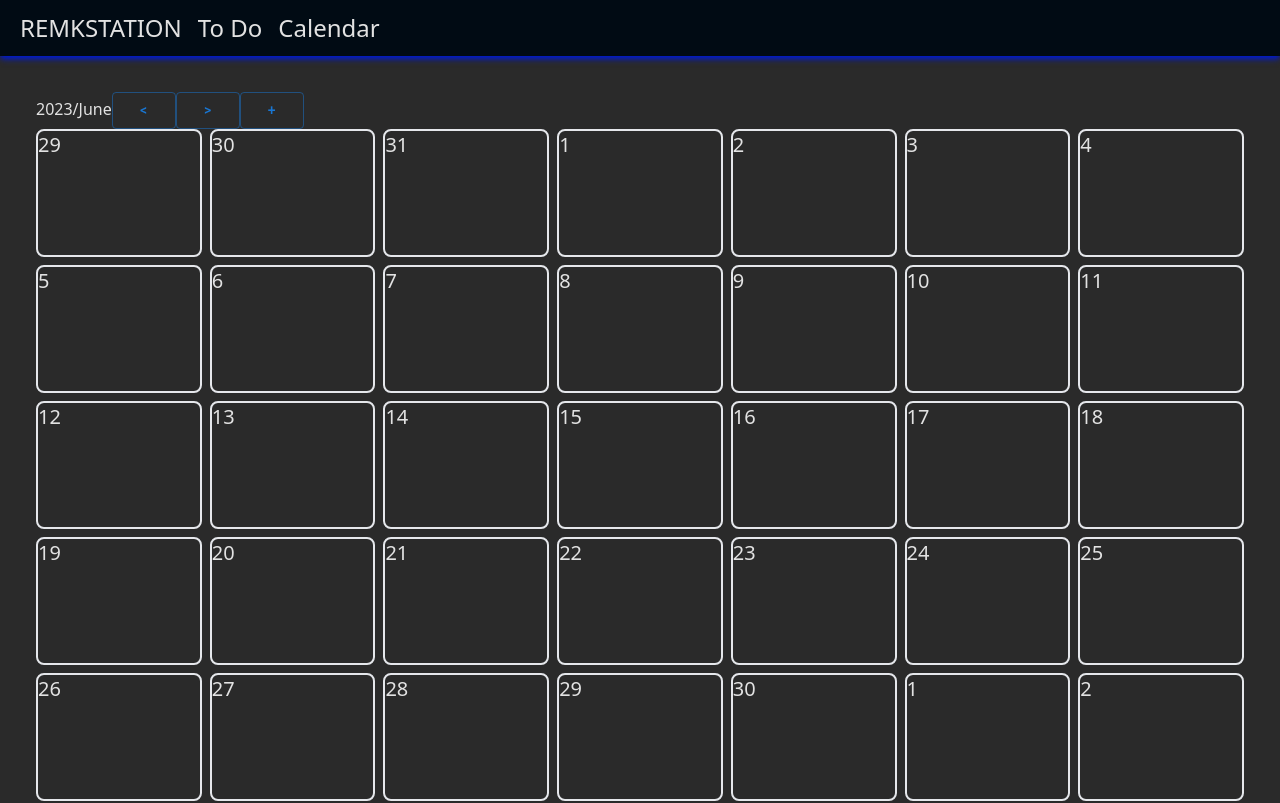
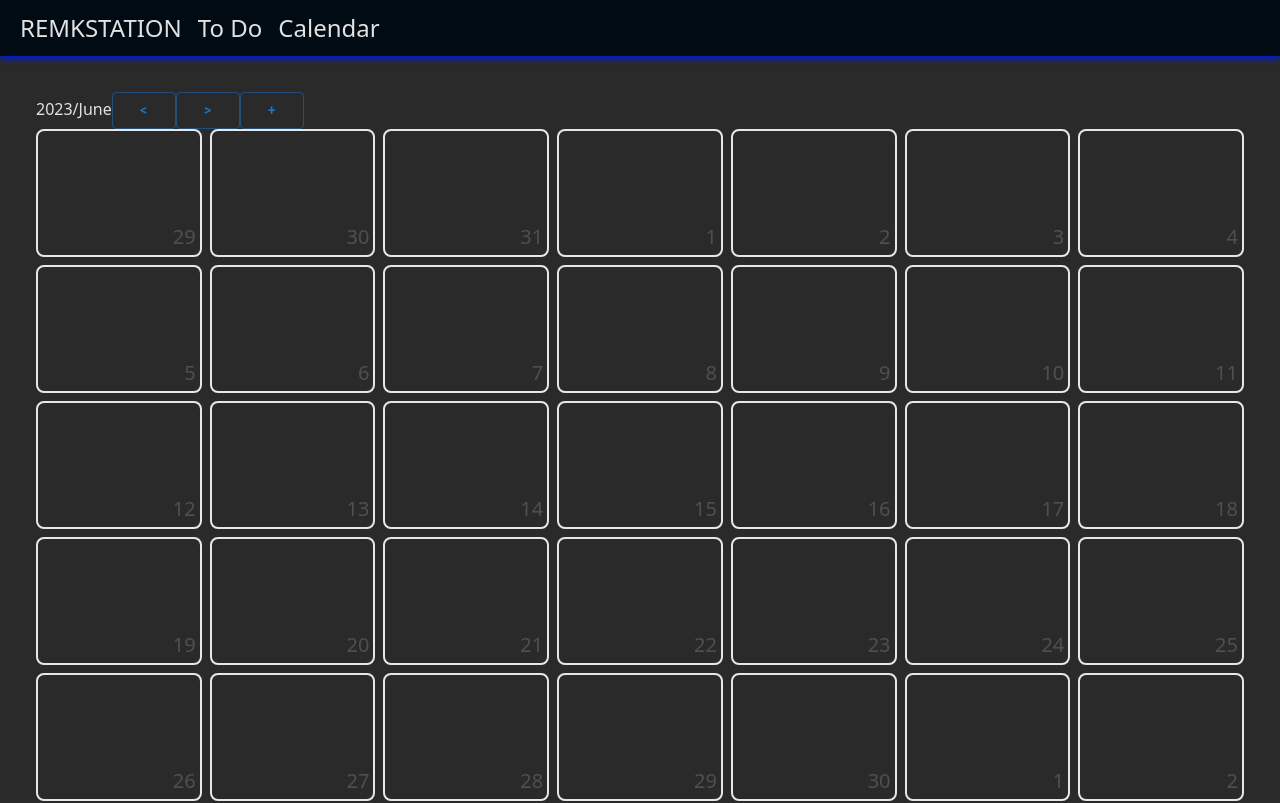
Before and after one commit to MichaelTheSynthCat/remkstation, a Next.js app: page /calendar in a window 1280 px wide. Shown: the top 803 px of the page. Built offline with nearby package versions, Linux system fonts and the light colour scheme.

Commit message:
Functioning calendar

```diff
--- a/components/calendar.js
+++ b/components/calendar.js
@@ -29,28 +29,69 @@ function getViewedWeeks(date_in_first_week) {
     return arr;
 }
 
-function CalendarDayEntry({ date, dataRef }) {
+function CalendarEventEntry({ event, handleModify, handleDelete }) {
+    const [openDialog, setOpenDialog] = useState(false);
+
+    const handleCloseDialog = () => {
+        setOpenDialog(false);
+    };
+
+    const handleSaveChanges = (name, description, date) => {
+        handleModify(event.id, name, description, date);
+        setOpenDialog(false);
+    }
+
+    return (
+        <div
+            className="flex justify-between hover:bg-blue-500"
+            onClick={() => {
+                if (!openDialog) setOpenDialog(true);
+            }}
+        >
+            <span>{event.name}</span>
+            <span>{new Date(event.date).toTimeString().slice(0, 5)}</span>
+            <EventEditDialog
+                openBool={openDialog}
+                handleCloseDialog={handleCloseDialog}
+                handleSaveChanges={handleSaveChanges}
+                modifiedEvent={event}
+                handleDelete={() => {
+                    handleDelete(event.id);
+                    setOpenDialog(false);
+                }}
+            />
+        </div>
+    );
+}
+
+function CalendarDayEntry({ date, dataRef, handleModify, handleDelete }) {
     const renderEvents = () => {
         const events = [];
         var dataCopy = dataRef.slice();
         dataCopy.forEach((event) => {
-      console.log(event);
             if (new Date(event.date).toDateString() === date.toDateString()) {
-        events.push(<div key={event.id}>{event.name}</div>);
+                events.push(
+                    <CalendarEventEntry
+                        key={event.id}
+                        event={event}
+                        handleModify={handleModify}
+                        handleDelete={handleDelete}
+                    />
+                );
             }
         });
         return events;
     };
 
     return (
-    <div className="items-stretch border-2 w-full min-h-[8rem] rounded-lg text-xl">
-      <div>{date.getUTCDate()}</div>
-      <div>{renderEvents()}</div>
+        <div className="relative border-2 w-full min-h-[8rem] rounded-lg text-xl ">
+            <div className="absolute bottom-0 right-0 p-1 opacity-20">{date.getUTCDate()}</div>
+            <div className="items-stretch">{renderEvents()}</div>
         </div>
     );
 }
 
-function CalendarTable({ view_date, dataRef }) {
+function CalendarTable({ view_date, dataRef, handleModify, handleDelete }) {
     const generateCells = (main_date, dataRef) => {
         const cells = [];
         const mondays = getViewedWeeks(main_date);
@@ -60,6 +101,8 @@ function CalendarTable({ view_date, dataRef }) {
                     key={monday.toDateString()}
                     date={monday}
                     dataRef={dataRef}
+                    handleModify={handleModify}
+                    handleDelete={handleDelete}
                 />
             );
             var week_days = [monday];
@@ -72,6 +115,8 @@ function CalendarTable({ view_date, dataRef }) {
                         key={week_days[i].toDateString()}
                         date={week_days[i]}
                         dataRef={dataRef}
+                        handleModify={handleModify}
+                        handleDelete={handleDelete}
                     />
                 );
             }
@@ -119,21 +164,40 @@ function CalendarHeader({ view_date, handleViewChange, handleOpenDialog }) {
     );
 }
 
-function EventEditDialog({ openBool, handleCloseDialog, handleSaveChanges }) {
-  const [name, setName] = useState("");
-  const [description, setDescription] = useState("");
-  const [date, setDate] = useState(dayjs(Date.now()));
+function EventEditDialog({
+    openBool,
+    handleCloseDialog,
+    handleSaveChanges,
+    modifiedEvent,
+    handleDelete,
+}) {
+    const [name, setName] = useState(modifiedEvent ? modifiedEvent.name : "");
+    const [description, setDescription] = useState(
+        modifiedEvent ? modifiedEvent.description : ""
+    );
+    const [date, setDate] = useState(
+        dayjs(modifiedEvent ? new Date(modifiedEvent.date) : Date.now())
+    );
 
     function resetDialog() {
-    setName("");
-    setDescription("");
-    setDate(dayjs(Date.now()));
+        setName(modifiedEvent ? modifiedEvent.name : "");
+        setDescription(modifiedEvent ? modifiedEvent.description : "");
+        setDate(
+            dayjs(modifiedEvent ? new Date(modifiedEvent.date) : Date.now())
+        );
     }
 
     return (
         <Dialog open={openBool}>
-      <div>New event</div>
+            <div
+                className="m-4"
+            >
+                <div className="text-3xl">{modifiedEvent ? "Edit event" : "New event"}</div>
+                <div
+                    className="grid grid-cols-1 gap-6"
+                >
                     <TextField
+                        className=""
                         id="name"
                         variant="outlined"
                         label="Name"
@@ -152,7 +216,10 @@ function EventEditDialog({ openBool, handleCloseDialog, handleSaveChanges }) {
                         }}
                     />
                     <div>
-        <LocalizationProvider dateAdapter={AdapterDayjs} adapterLocale="en-gb">
+                        <LocalizationProvider
+                            dateAdapter={AdapterDayjs}
+                            adapterLocale="en-gb"
+                        >
                             <DatePicker
                                 label="Date"
                                 value={date}
@@ -165,10 +232,12 @@ function EventEditDialog({ openBool, handleCloseDialog, handleSaveChanges }) {
                             />
                         </LocalizationProvider>
                     </div>
+                </div>
                 <div>
                     <Button variant="outlined" onClick={() => handleCloseDialog()}>
                         Cancel
                     </Button>
+                    {modifiedEvent ? (<Button variant="outlined" onClick={handleDelete}>Delete</Button>) : null}
                     <Button
                         variant="outlined"
                         onClick={() => {
@@ -176,8 +245,9 @@ function EventEditDialog({ openBool, handleCloseDialog, handleSaveChanges }) {
                             resetDialog();
                         }}
                     >
-          Add
+                        {modifiedEvent ? "Save changes" : "Add new event"}
                     </Button>
+                </div>
             </div>
         </Dialog>
     );
@@ -210,7 +280,35 @@ export default function Calendar() {
         nextCalendarData.push(newEvent);
         setCalendatData(nextCalendarData);
         localStorage.setItem("calendar", JSON.stringify(nextCalendarData));
-    console.log(nextCalendarData);
+    }
+
+    function updateEvent(oldEventID, newEvent) {
+        var nextCalendarData = calendarData.slice();
+        for (var i = 0; i < nextCalendarData.length; i++) {
+            if (nextCalendarData[i].id === oldEventID) {
+                nextCalendarData[i] = newEvent;
+            }
+        }
+        setCalendatData(nextCalendarData);
+        localStorage.setItem(
+            "calendar",
+            JSON.stringify(nextCalendarData)
+        );
+    }
+
+    function deleteEvent(eventID) {
+        var nextCalendarData = calendarData.slice();
+        for (var i = 0; i < nextCalendarData.length; i++) {
+            if (nextCalendarData[i].id === eventID) {
+                nextCalendarData.splice(i, 1);
+                break;
+            }
+        }
+        setCalendatData(nextCalendarData);
+        localStorage.setItem(
+            "calendar",
+            JSON.stringify(nextCalendarData)
+        );
     }
 
     const handleOpenAddDialog = () => {
@@ -236,6 +334,21 @@ export default function Calendar() {
         setOpenDialog(false);
     };
 
+    const handleModify = (oldEventID, name, description, date) => {
+        console.log(date)
+        var name_str = name;
+        var description_str = description;
+        var dateJS = date.toDate();
+        var id = dateJS.toISOString() + name;
+        var newEvent = {
+            id: id,
+            name: name_str,
+            description: description_str,
+            date: dateJS,
+        };
+        updateEvent(oldEventID, newEvent);
+    };
+
     return (
         <div className="w-full place-self-start">
             <CalendarHeader
@@ -243,7 +356,12 @@ export default function Calendar() {
                 handleViewChange={changeMonth}
                 handleOpenDialog={handleOpenAddDialog}
             />
-      <CalendarTable view_date={viewDay} dataRef={calendarData} />
+            <CalendarTable
+                view_date={viewDay}
+                dataRef={calendarData}
+                handleModify={handleModify}
+                handleDelete={deleteEvent}
+            />
             <EventEditDialog
                 openBool={openDialog}
                 handleCloseDialog={handleCloseDialog}
```
Lines whose indentation alone changed are shown as unchanged.
